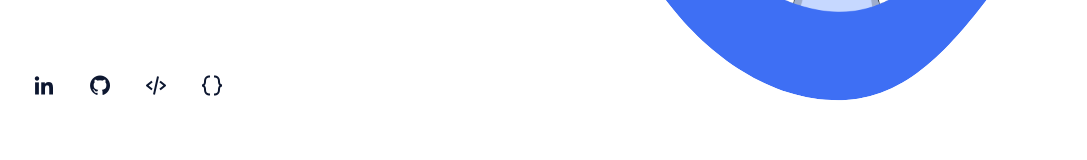
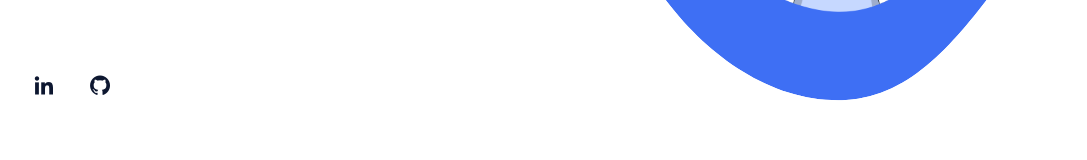
Before and after one commit to jacktherock/Portfolio-react, a React (Create React App) app: page / in a window 1280 px wide. Shown: the part 514-674 px from the top of the page, without its empty margins (96-1183 px from the left). Built offline with nearby package versions, Linux system fonts and the light colour scheme.

Commit message:
update home

```diff
--- a/src/components/Home.jsx
+++ b/src/components/Home.jsx
@@ -22,12 +22,12 @@ const Home = ({ data }) => {
                 <a href={data.github} className="home__social-icon" target="_blank" rel="noreferrer">
                     <i className='bx bxl-github'></i>
                 </a>
-                <a href={data.leetcode} className="home__social-icon" target="_blank" rel="noreferrer">
+                {/* <a href={data.leetcode} className="home__social-icon" target="_blank" rel="noreferrer">
                     <i className='bx bx-code-alt'></i>
                 </a>
                 <a href={data.hackerrank} className="home__social-icon" target="_blank" rel="noreferrer">
                     <i className='bx bx-code-curly' ></i>
-                </a>
+                </a> */}
             </div>
 
             <div className="home__img" data-aos="zoom-in-left" data-aos-duration="1000">
```
